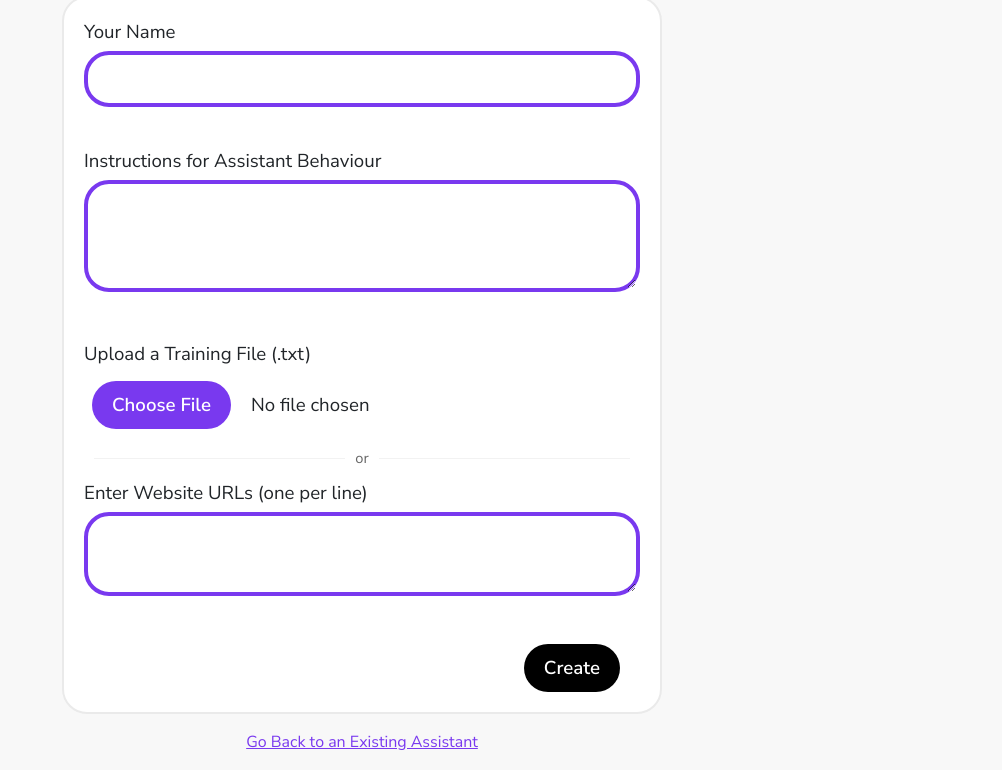
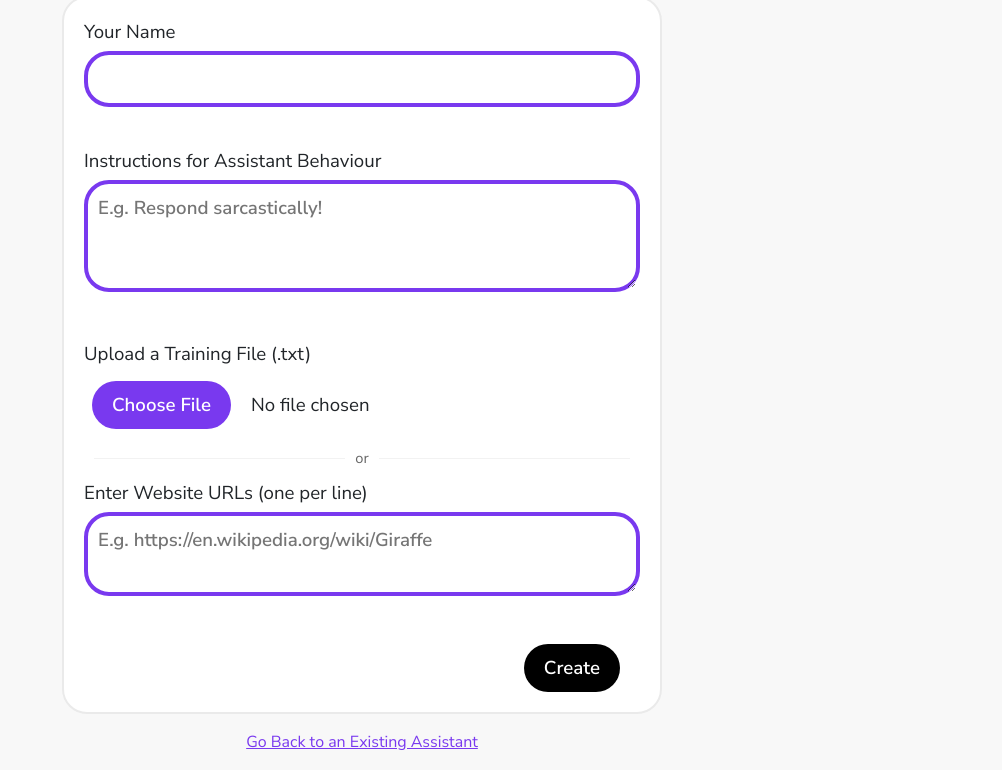
Before and after one commit to FahadH31/custom_openai_assistants, a website: page public/index.html in a window 1280 px wide. Shown: the part 83-853 px from the top of the page, without its empty margins (278-1280 px from the left). Drawn offline with nearby package versions, Linux system fonts and the light colour scheme.

Commit message:
Added Placeholders

```diff
--- a/public/index.html
+++ b/public/index.html
@@ -21,7 +21,7 @@
             <div class="form-group">
                 <label>Instructions for Assistant Behaviour</label>
                 <textarea id="chatbotInstructions"
-                    name="chatbotInstructions" rows="3" required></textarea>
+                    name="chatbotInstructions" rows="3" placeholder="E.g. Respond sarcastically!" required></textarea>
             </div>
             <div class="form-group">
                 <label>Upload a Training File (.txt)</label>
@@ -32,7 +32,7 @@
                     <hr class="line">
                 </div>
                 <label>Enter Website URLs (one per line)</label>
-                <textarea id = "uploadLinks" name = "uploadLinks" rows = "2"></textarea>
+                <textarea id = "uploadLinks" name = "uploadLinks" rows = "2" placeholder="E.g. https://en.wikipedia.org/wiki/Giraffe"></textarea>
             </div>
             <button type="submit">Create</button>
         </form>
```
